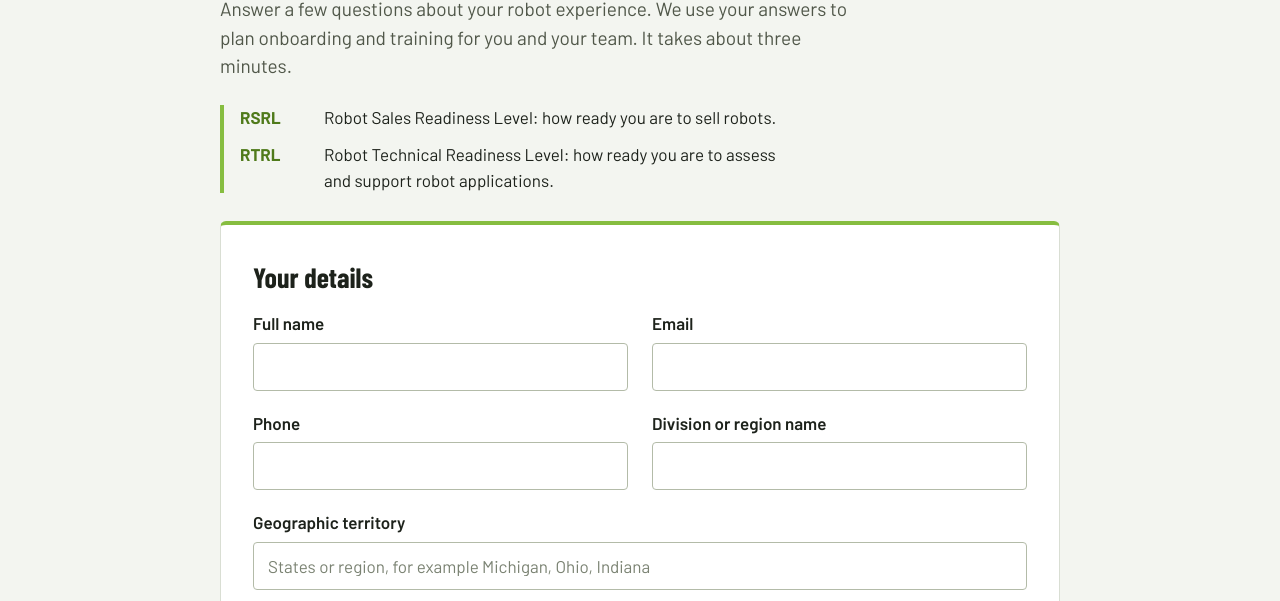
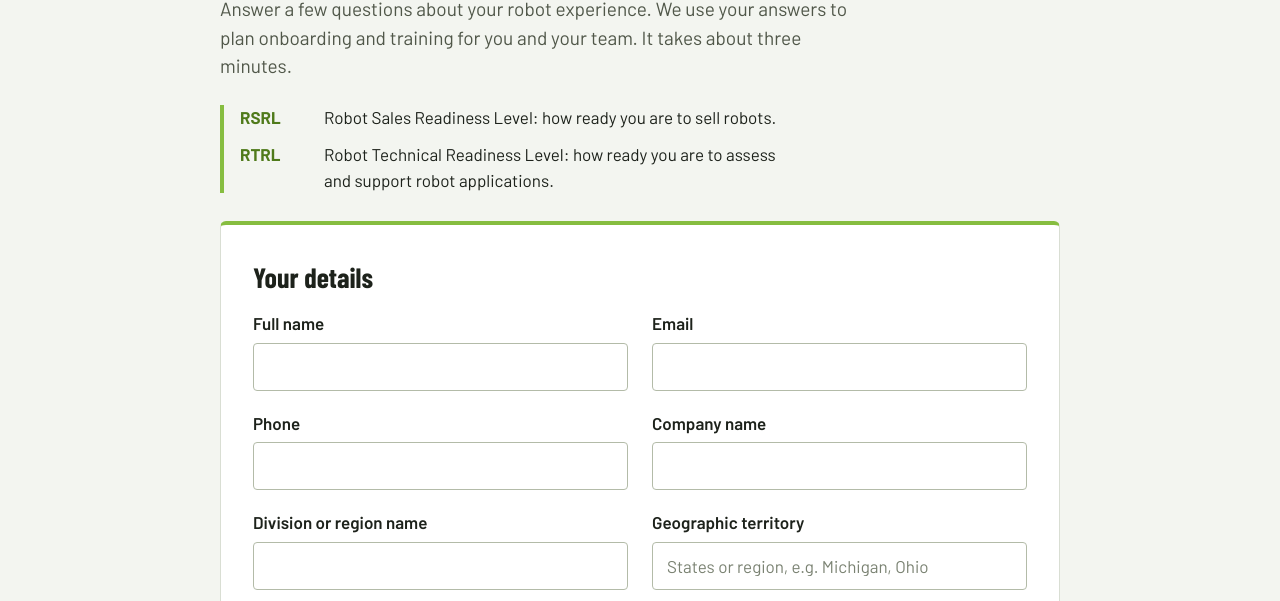
Before and after one commit to jperezfanuc/robot-distributor-intake, a plain HTML site: page index.html in a window 1280 px wide. Shown: the part 199-800 px from the top of the page. Drawn offline with nearby package versions, Linux system fonts and the light colour scheme.

Commit message:
Update index.html

```diff
--- a/index.html
+++ b/index.html
@@ -70,12 +70,16 @@
             <input id="phone" name="phone" type="tel" autocomplete="tel" required>
           </div>
           <div class="field">
+            <label for="company">Company name</label>
+            <input id="company" name="company" type="text" autocomplete="organization" required>
+          </div>
+          <div class="field">
             <label for="division">Division or region name</label>
             <input id="division" name="division" type="text" required>
           </div>
-          <div class="field span-2">
+          <div class="field">
             <label for="territory">Geographic territory</label>
-            <input id="territory" name="territory" type="text" placeholder="States or region, for example Michigan, Ohio, Indiana" required>
+            <input id="territory" name="territory" type="text" placeholder="States or region, e.g. Michigan, Ohio" required>
           </div>
         </div>
       </section>
```
